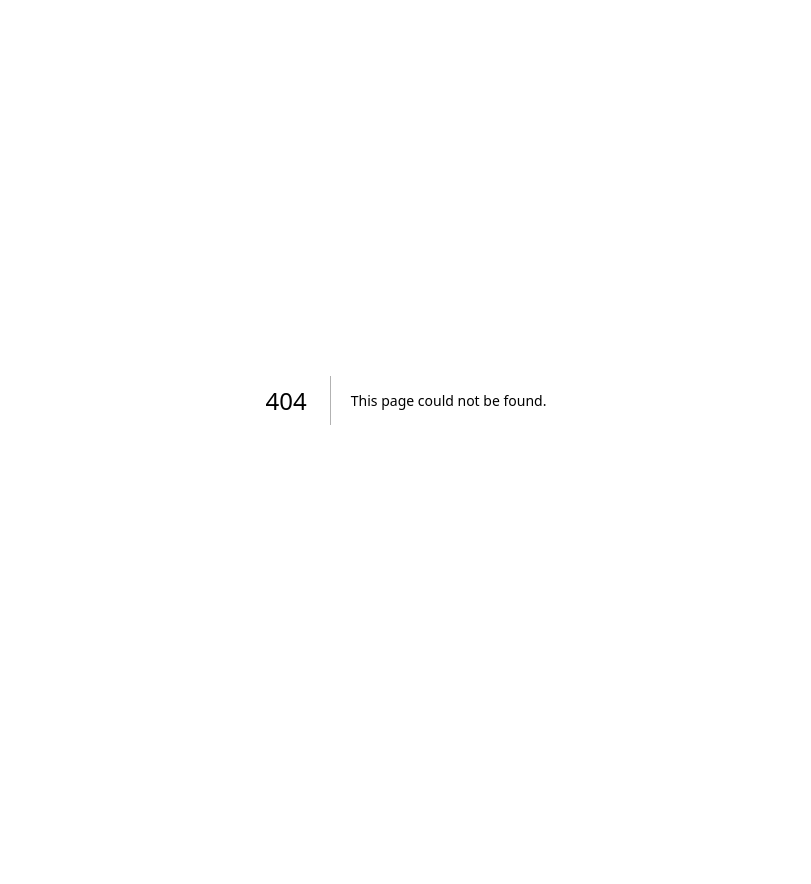
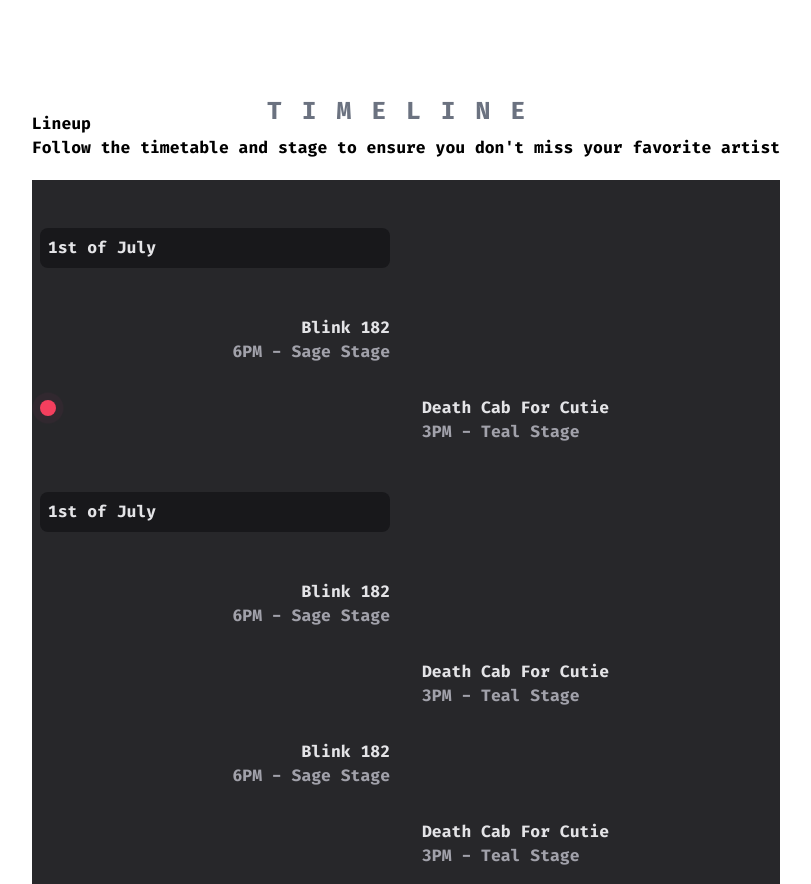
Before and after one commit to Gold240sx/NextTailwindPortfolio, a Next.js app: page /Timeline in a window 1280 px wide. Before the commit this address had no page. Shown: the whole page, without its empty margins (234-1045 px from the left). Before the commit the page ends 800 px from the top, so only its background shows below. Built offline with nearby package versions, Linux system fonts and the light colour scheme; a web font is replaced by a local one.

Commit message:
skills and timeline basics

```diff
--- a/components/Header.tsx
+++ b/components/Header.tsx
@@ -116,6 +116,7 @@ export default function Header({}: Props) {
 				</div>
 			</motion.div>
 
+            SEARCHBAR
 			<motion.div
 				initial={{
 					x: 200,
--- /dev/null
+++ b/pages/Skills.tsx
@@ -0,0 +1,71 @@
+import { motion } from "framer-motion";
+import React from "react";
+
+export default function Timeline() {
+	return (
+		<div className="relative flex flex-col items-center h-screen px-10 mx-auto text-center justify-evenly md:text-left max-w-7xl">
+			<h2 className="relative top-24 uppercase tracking-[20px] text-gray-500 text-2xl">
+				Skills
+			</h2>
+			<div id="tech-stack-container">
+				<h3>My Tech Stack</h3>
+				<div id="tech-icon-row">
+					<ul className="flex flex-row list">
+						<li>Javascript</li>
+						<li>Typescript</li>
+						<li>React</li>
+						<li>Vanilla</li>
+						<li>Next.JS</li>
+						<li></li>
+						<li></li>
+					</ul>
+				</div>
+			</div>
+
+			<div id="Technologies">
+				<h3>Technologies I use and enjoy</h3>
+				<div id="tech-icon-row">
+					<ul className="flex flex-row list">
+						<li>Javascript</li>
+						<li>Typescript</li>
+						<li>React</li>
+						<li>Vanilla</li>
+						<li>Next.JS</li>
+						<li></li>
+						<li></li>
+					</ul>
+				</div>
+			</div>
+
+			<div id="Technologies">
+				<h3>Technologies I've Studied</h3>
+				<div id="tech-icon-row">
+					<ul className="flex flex-row list">
+						<li>Javascript</li>
+						<li>Typescript</li>
+						<li>React</li>
+						<li>Vanilla</li>
+						<li>Next.JS</li>
+						<li></li>
+						<li></li>
+					</ul>
+				</div>
+			</div>
+
+			<div id="general-skills">
+				<h3>General</h3>
+				<div id="tech-icon-row">
+					<ol className="flex flex-row list">
+						<li>Javascript</li>
+						<li>Typescript</li>
+						<li>React</li>
+						<li>Vanilla</li>
+						<li>Next.JS</li>
+						<li></li>
+						<li></li>
+					</ol>
+				</div>
+			</div>
+		</div>
+	);
+}
--- /dev/null
+++ b/pages/Timeline.tsx
@@ -0,0 +1,93 @@
+import { motion } from "framer-motion";
+import React from "react";
+
+export default function Timeline() {
+	return (
+		<div className="relative flex flex-col items-center px-10 mx-auto text-center h-fit justify-evenly md:text-left max-w-7xl">
+			<h3 className="relative top-24 uppercase tracking-[20px] text-gray-500 text-2xl">
+				Timeline
+			</h3>
+			<div id="lineup-container" className="">
+				<h2 className="mt-20">Lineup</h2>
+				<p>
+					Follow the timetable and stage to ensure you don't miss your favorite
+					artist
+				</p>
+				<div
+					id="rounded-lg min-h-[250px] lineup-wrapper"
+					className="relative px-2 py-4 mt-5 bg-zinc-800 text-zinc-200"
+				>
+					<div
+						id="blue-timeline"
+						className="absolute z-10 top-0 left-1/2 w-4 ml-[-8px] h-full rounded-full bg-gradient-to-bottom from-sky-900 via-cyan-900 to-teal-900"
+					></div>
+
+					<div id="placement-indicator-wrapper" className="sticky top-1/2">
+						<div id="placement-indicator" className="relative w-4 h-4">
+							{/* <!-- animate-ping below comes out of the box in tailwind, so no need to set up a custom animation--> */}
+							<div
+								id="pulse-effect"
+								className="absolute w-4 h-4 bg-pink-500 rounded-full opacity-75 animate-ping"
+							></div>
+							<div
+								id="pin"
+								className="relative w-4 h-4 rounded-full bg-rose-500"
+							></div>
+						</div>
+					</div>
+
+					<div className="grid grid-cols-2 gap-8">
+						{/* <!-- Day 1 --> */}
+						<div id="lineup-col-content" className="">
+							<h4 className="p-2 my-4 rounded-lg bg-zinc-900">1st of July</h4>
+						</div>
+						<div id="empty-right-1"></div>
+
+						<div className="text-right">
+							<div className="font-bold">Blink 182</div>
+							<div className="text-zinc-400">6PM - Sage Stage</div>
+						</div>
+						<div id="empty-right-2"></div>
+
+						<div id="empty-left-1"></div>
+						<div className="">
+							<div className="font-bold">Death Cab For Cutie</div>
+							<div className="text-zinc-400">3PM - Teal Stage</div>
+						</div>
+
+						{/* <!-- Day 2 --> */}
+						<div id="lineup-col-content" className="">
+							<h4 className="p-2 my-4 rounded-lg bg-zinc-900">1st of July</h4>
+						</div>
+						<div id="empty-right-1"></div>
+
+						<div className="text-right">
+							<div className="font-bold">Blink 182</div>
+							<div className="text-zinc-400">6PM - Sage Stage</div>
+						</div>
+						<div id="empty-right-2"></div>
+
+						<div id="empty-left-1"></div>
+						<div className="">
+							<div className="font-bold">Death Cab For Cutie</div>
+							<div className="text-zinc-400">3PM - Teal Stage</div>
+						</div>
+
+						<div className="text-right">
+							<div className="font-bold">Blink 182</div>
+							<div className="text-zinc-400">6PM - Sage Stage</div>
+						</div>
+						<div id="empty-right-2"></div>
+
+						<div id="empty-left-1"></div>
+						<div className="">
+							<div className="font-bold">Death Cab For Cutie</div>
+							<div className="text-zinc-400">3PM - Teal Stage</div>
+						</div>
+
+					</div>
+				</div>
+			</div>
+		</div>
+	);
+}
--- a/pages/index.tsx
+++ b/pages/index.tsx
@@ -2,11 +2,13 @@ import type { NextPage } from "next";
 import Head from "next/head";
 import Header from "../components/Header";
 import Hero from "../components/Hero";
-import About from "../components/About";
+import About from "./About";
 import SocialBar from "../components/SocialBar";
 import PageBar from "../components/PageBar";
 import styles from "../styles/Home.module.css";
 import { useStateContext } from "../context/ContextProvider";
+import Timeline from "./Timeline";
+import Skills from "./Skills"
 
 //  app min-height: 248px.
 const Home: NextPage = () => {
@@ -32,6 +34,14 @@ const Home: NextPage = () => {
 				<section id="About" className="snap-center">
 					<About />
 				</section>
+				{/* Timeline */}
+				<section id="Timeline" className="snap-center">
+					<Timeline />
+				</section>
+				{/* Skills */}
+				<section id="Skills" className="snap-center">
+					<Skills />
+				</section>
 				{/* Projects */}
 
 				{/* Experience */}
```
Also changed, not shown: pages/About.tsx (renamed from components/About.tsx).
